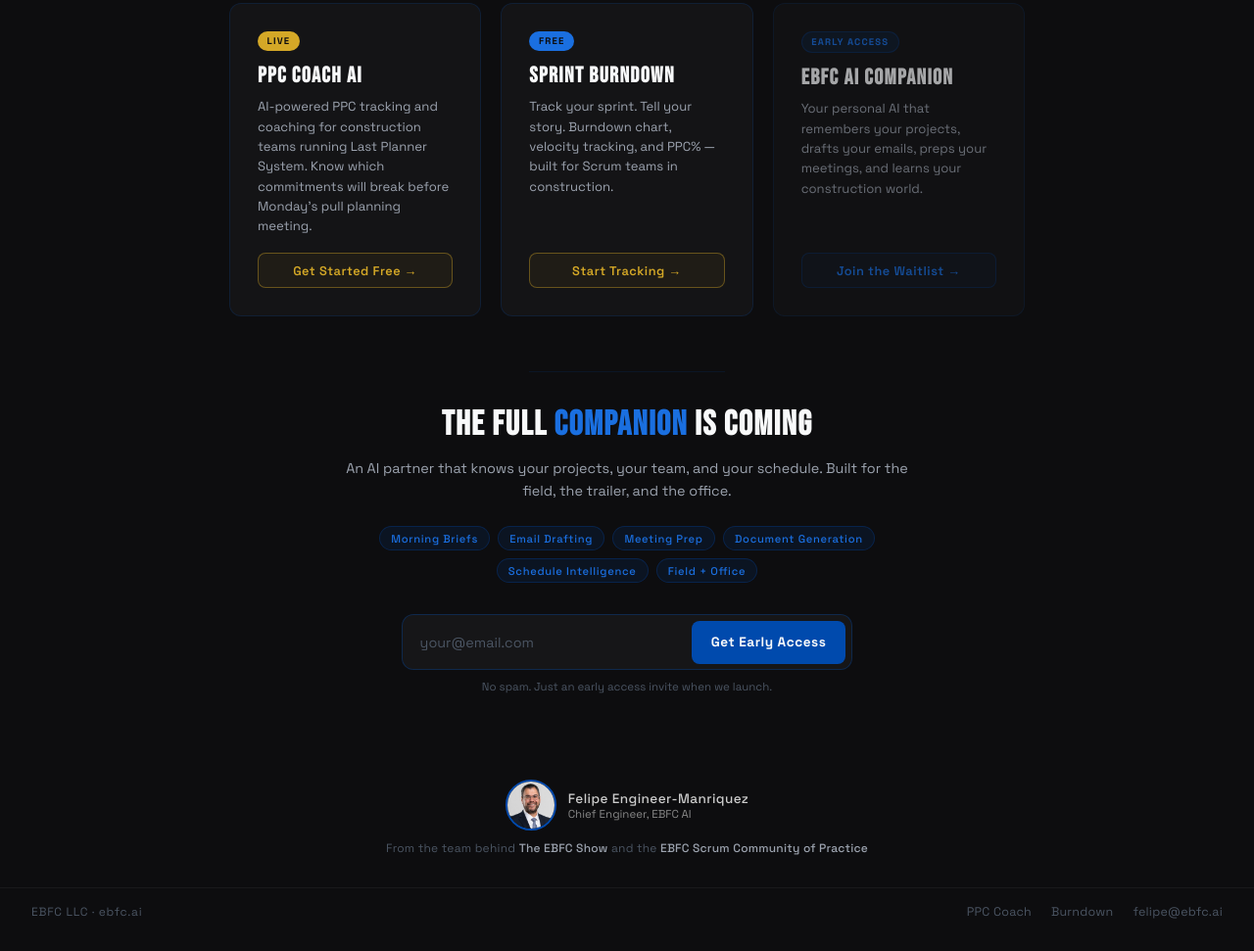
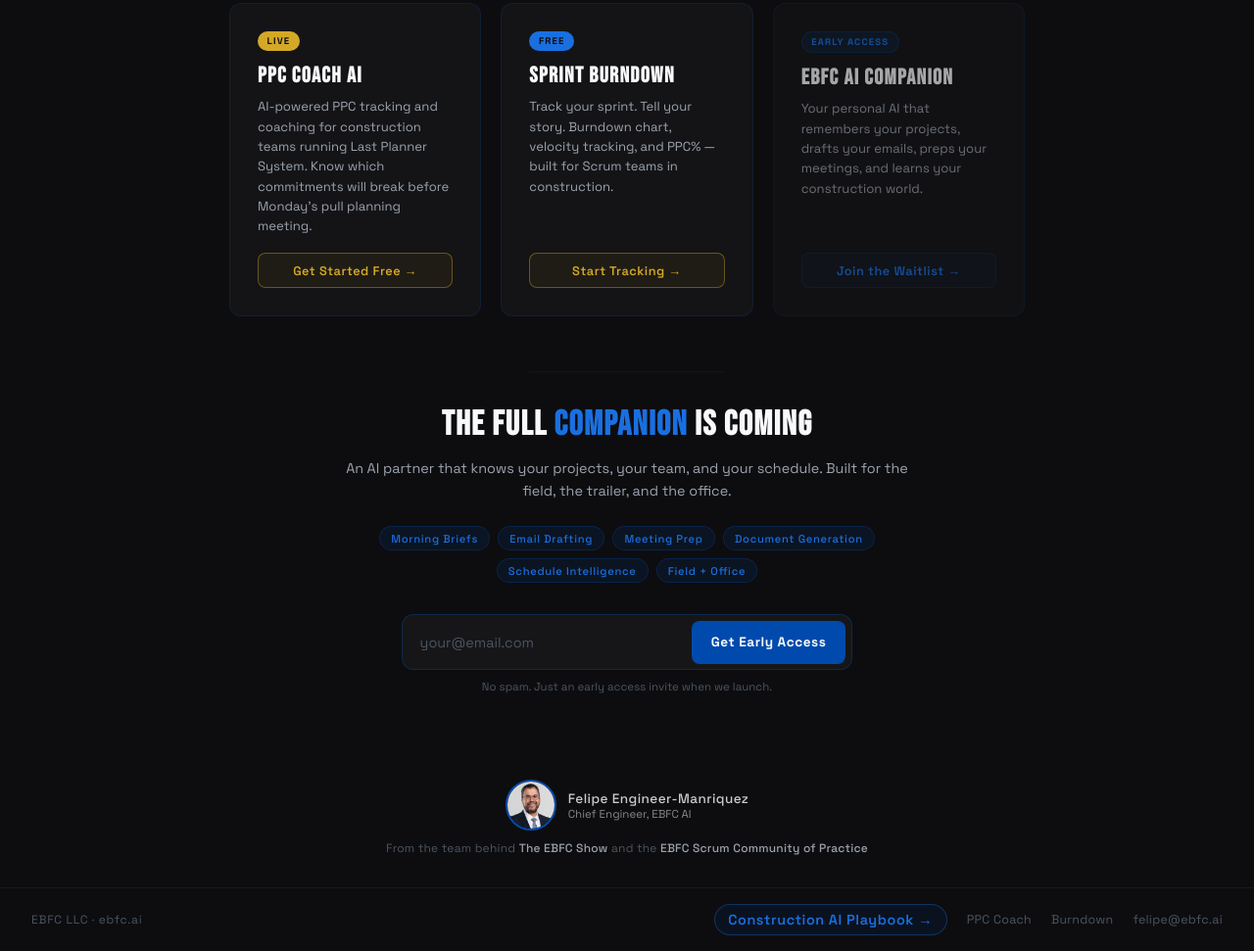
Before and after one commit to felipe-ebfc/ebfc-ai, a plain HTML site: page index.html in a window 1280 px wide. Shown: the part 1010-1981 px from the top of the page at 98% size. Drawn offline with Linux system fonts and the light colour scheme.

Commit message:
landing: add Construction AI Playbook link in footer (pill style, blue-lt)
Quiet but findable — sits left of the existing product links so anyone
who lands on the waitlist hero still has a path to the /playbook page.

```diff
--- a/index.html
+++ b/index.html
@@ -459,7 +459,23 @@
     }
     footer a:hover { color: var(--gray); }
     .footer-links {
-      display: flex; gap: 1.25rem;
+      display: flex; align-items: center; gap: 1.25rem;
+    }
+    .footer-links .pill {
+      font-size: 0.9rem;
+      font-weight: 600;
+      letter-spacing: 0.04em;
+      color: var(--blue-lt);
+      padding: 0.4rem 0.85rem;
+      border-radius: 100px;
+      border: 1px solid rgba(26,111,224,0.35);
+      background: rgba(0,74,173,0.1);
+      transition: background 0.15s, color 0.15s, border-color 0.15s;
+    }
+    .footer-links .pill:hover {
+      color: var(--white);
+      background: rgba(0,74,173,0.22);
+      border-color: var(--blue-lt);
     }
 
     /* ── DIVIDER ── */
@@ -658,6 +674,7 @@
 <footer>
   <span class="footer-brand">EBFC LLC · ebfc.ai</span>
   <div class="footer-links">
+    <a href="/playbook" class="pill">Construction AI Playbook →</a>
     <a href="https://ppc.ebfc.ai">PPC Coach</a>
     <a href="https://burndown.ebfc.ai">Burndown</a>
     <a href="mailto:felipe@ebfc.ai">felipe@ebfc.ai</a>
```
